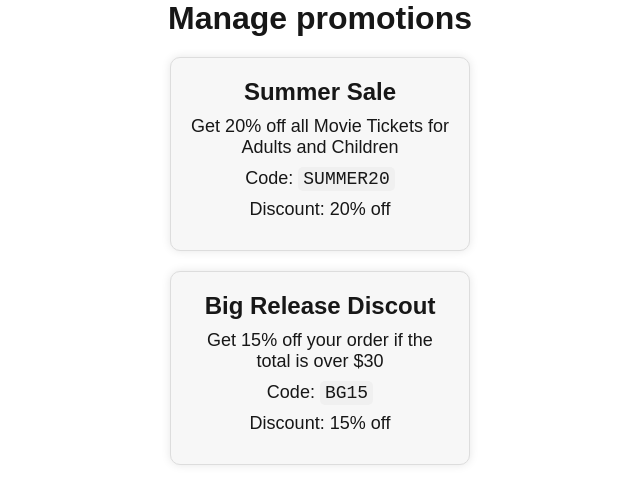
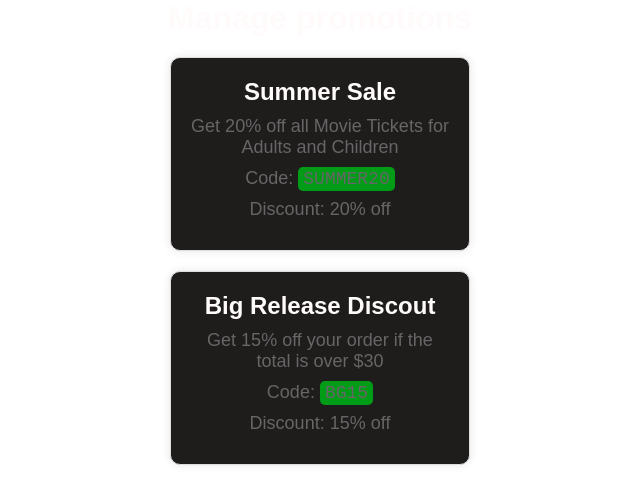
Before and after one commit to ZephyrIO/Cinema-EBooking-System, a Next.js app: page /ManagePromotions in a window 1280 px wide. Shown: the top 504 px of the page, without its empty margins (320-960 px from the left). Built offline with nearby package versions, Linux system fonts and the light colour scheme.

Commit message:
promo css

```diff
--- a/src/app/components/ManagePromotions.css
+++ b/src/app/components/ManagePromotions.css
@@ -5,46 +5,11 @@
     align-items: center;
     padding: 20px;
   }
-
-  .PromotionCard {
-    margin: 20px;
-    width: 300px;
-    background-color: #f7f7f7;
-    border: 1px solid #ddd;
-    border-radius: 10px;
-    box-shadow: 0 0 10px rgba(0, 0, 0, 0.1);
-  }
-
-  .PromotionCard .title {
-    font-weight: bold;
-    font-size: 18px;
-    margin-bottom: 10px;
-    padding: 10px;
-    background-color: #f2f2f2;
-    border-bottom: 1px solid #ddd;
-  }
-
-  .PromotionCard .description {
-    padding: 10px;
-    font-size: 14px;
-    color: #666;
-  }
-
-  .PromotionCard .code {
-    font-size: 16px;
-    font-weight: bold;
-    color: #333;
-    padding: 10px;
-    background-color: #f2f2f2;
-    border-top: 1px solid #ddd;
-  }
-
-  .PromotionCard .discount {
-    font-size: 14px;
-    color: #666;
-    padding: 10px;
-  }
-
   .title {
     text-align: center;
-  }
+    color: #fffbfb;
+}
+
+  .description, .code, .discount {
+    color: #666;
+}
--- a/src/app/components/PromotionsCard.css
+++ b/src/app/components/PromotionsCard.css
@@ -1,5 +1,5 @@
 .promotion-card {
-    background-color: #f7f7f7;
+    background-color: #1f1c1c;
     padding: 20px;
     border: 1px solid #ddd;
     border-radius: 10px;
@@ -23,7 +23,7 @@
   .promotion-card code {
     font-size: 18px;
     font-family: monospace;
-    background-color: #f0f0f0;
+    background-color: #009b17;
     padding: 2px 5px;
     border-radius: 5px;
   }
--- a/src/app/components/PromotionsCard.js
+++ b/src/app/components/PromotionsCard.js
@@ -4,10 +4,10 @@ import "./PromotionsCard.css";
 const PromotionCard = ({ promotion }) => {
   return (
     <div className="promotion-card">
-      <h2>{promotion.title}</h2>
-      <p>{promotion.description}</p>
-      <p>Code: <code>{promotion.code}</code></p>
-      <p>Discount: {promotion.discount}% off</p>
+      <h2 className="title">{promotion.title}</h2>
+      <p className="description">{promotion.description}</p>
+      <p className="code">Code: <code>{promotion.code}</code></p>
+      <p className="discount">Discount: {promotion.discount}% off</p>
     </div>
   );
 };
```
